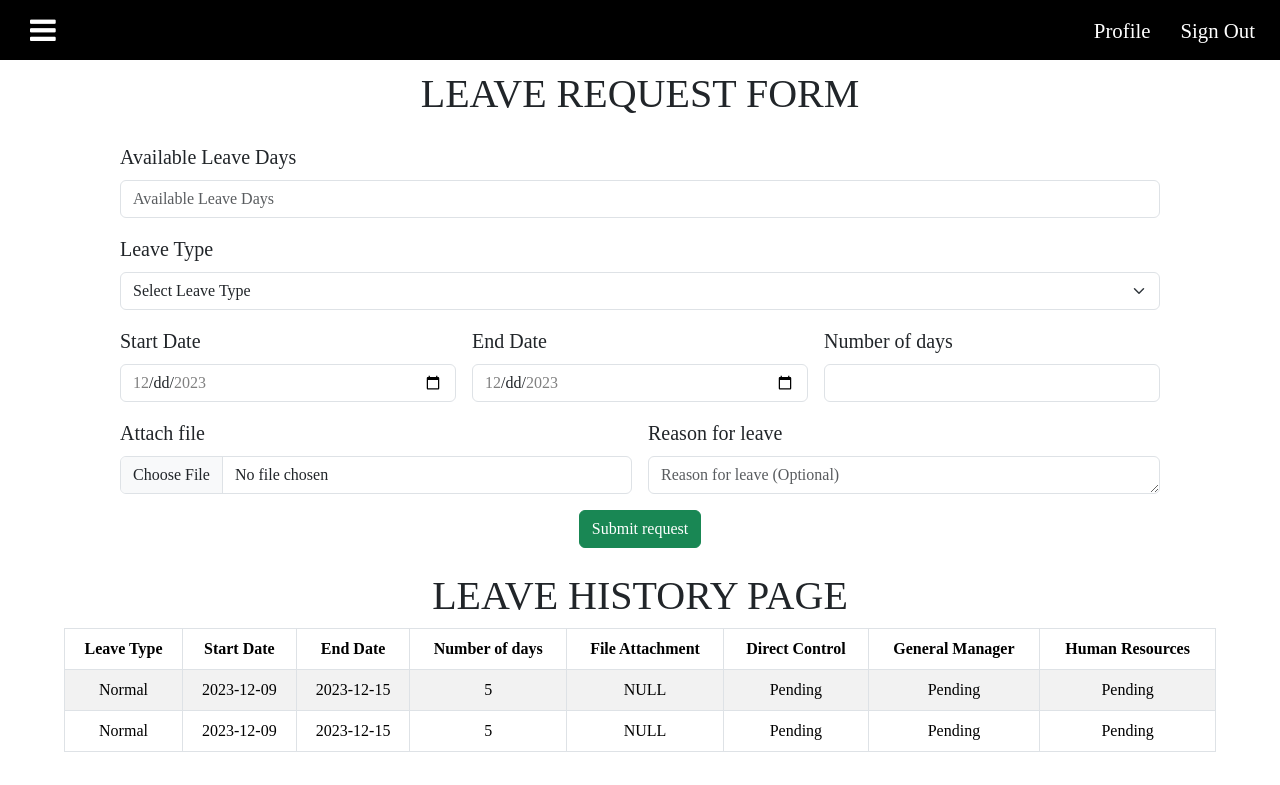
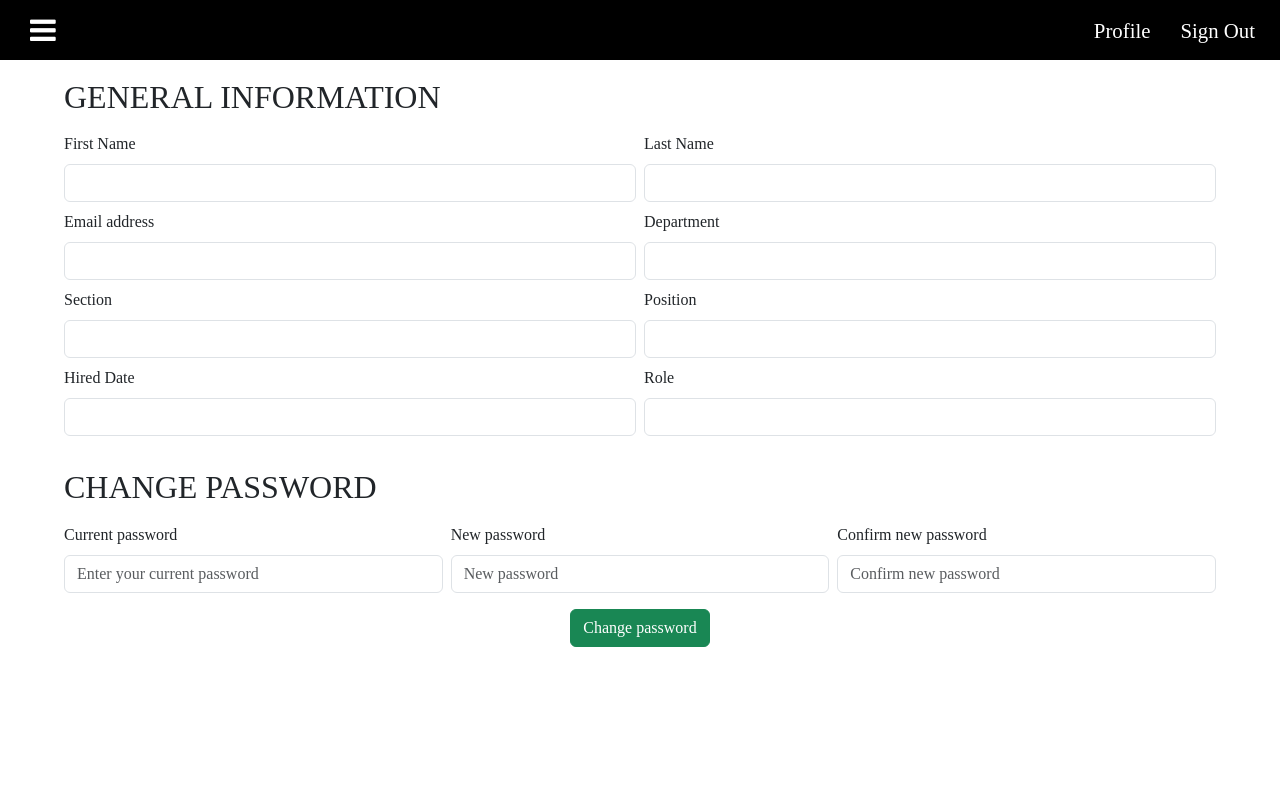
Before and after one commit to NdunguSam01/lms-mobikey, a React (Create React App) app: page /dashboard in a window 1280 px wide. Shown: the top 785 px of the page. Built offline with nearby package versions, Linux system fonts and the light colour scheme.

Commit message:
Profile page created

```diff
--- a/src/Pages/Dashboard.js
+++ b/src/Pages/Dashboard.js
@@ -25,11 +25,11 @@ const Dashboard = () =>
             <Navbar sidebarStatusFunction={sidebarStatusFunction} sidebarOpen={sidebarOpen}/>
             <Sidebar sidebarOpen={sidebarOpen} sidebarStatusFunction={sidebarStatusFunction}/>
             <main className={DashboardStyling.mainContainer} onClick={mainContainerClick}>
-                <LeaveForm/>
+                {/* <LeaveForm/>
                 <LeaveHistory/>
                 <PendingRequests/>
                 <NewEmployee/>
-                <ViewEmployees/>
+                <ViewEmployees/> */}
                 <Profile/>
             </main>
         </>
--- a/src/Pages/Profile.js
+++ b/src/Pages/Profile.js
@@ -1,7 +1,61 @@
 const Profile = () =>
 {
     return (
-        <h1 className="text-uppercase text-center mt-4">Profile Page</h1>
+        <>
+            <section className="row g-2 mt-4">
+                <h2 className="text-uppercase">General information</h2>
+                <div className="col-md-6">
+                    <label htmlFor="firstName" className="form-label fs-6">First Name</label>
+                    <input type="text" name="firstName" id="" className="form-control fs-6" readOnly/>
+                </div>
+                <div className="col-md-6">
+                    <label htmlFor="lastName" className="form-label fs-6">Last Name</label>
+                    <input type="text" name="firstName" id="" className="form-control fs-6" readOnly/>
+                </div>
+                <div className="col-md-6">
+                    <label htmlFor="email" className="form-label fs-6">Email address</label>
+                    <input type="text" name="email" id="" className="form-control fs-6" readOnly/>
+                </div>
+                <div className="col-md-6">
+                    <label htmlFor="department" className="form-label fs-6">Department</label>
+                    <input type="text" name="department" id="" className="form-control fs-6" readOnly/>
+                </div>
+                <div className="col-md-6">
+                    <label htmlFor="section" className="form-label fs-6">Section</label>
+                    <input type="text" name="section" id="" className="form-control fs-6" readOnly/>
+                </div>
+                <div className="col-md-6">
+                    <label htmlFor="position" className="form-label fs-6">Position</label>
+                    <input type="text" name="position" className="form-control fs-6" readOnly/>
+                </div>
+                <div className="col-md-6">
+                    <label htmlFor="startDate" className="form-label fs-6">Hired Date</label>
+                    <input type="text" name="startDate" id="" className="form-control fs-6" readOnly/>
+                </div>
+                <div className="col-md-6">
+                    <label htmlFor="role" className="form-label fs-6">Role</label>
+                    <input type="text" name="role" id="" className="form-control fs-6" readOnly/>
+                </div>
+            </section>
+            <form action="" className="row g-2 mt-4">
+                <h2 className="text-uppercase">Change Password</h2>
+                <div className="col-md-4">
+                    <label htmlFor="currentPassword" className="form-label fs-6">Current password</label>
+                    <input type="password" name="currentPassword" id="" className="form-control fs-6" placeholder="Enter your current password" required/>
+                </div>
+                <div className="col-md-4">
+                    <label htmlFor="newPassword" className="form-label fs-6">New password</label>
+                    <input type="password" name="newPassword" className="form-control fs-6" placeholder="New password" required/>
+                </div>
+                <div className="col-md-4">
+                <label htmlFor="confirmPassword" className="form-label fs-6">Confirm new password</label>
+                    <input type="password" name="confirmPassword" className="form-control fs-6" placeholder="Confirm new password" required/>
+                </div>
+                <div className="col-md-12 text-center">
+                    <button type="submit" className="btn btn-success mt-2 fs-6">Change password</button>
+                </div>
+            </form>
+        </>
      );
 }
 
```
